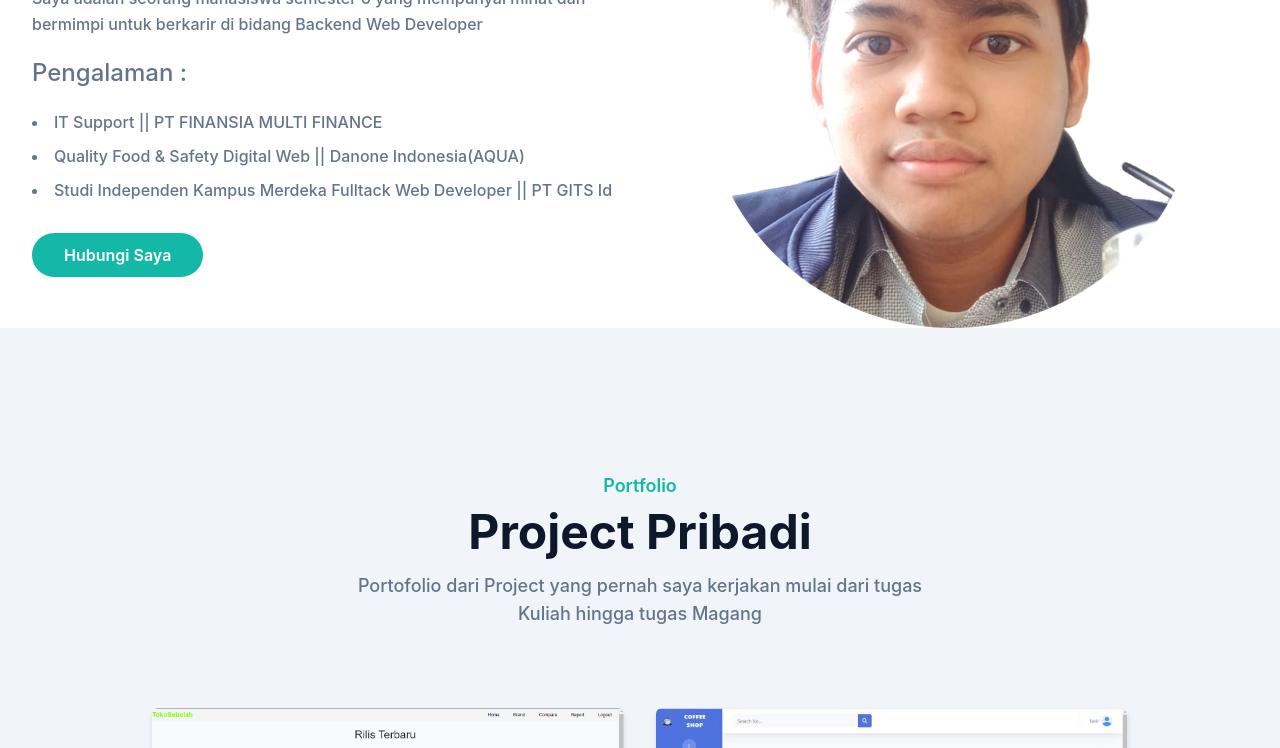
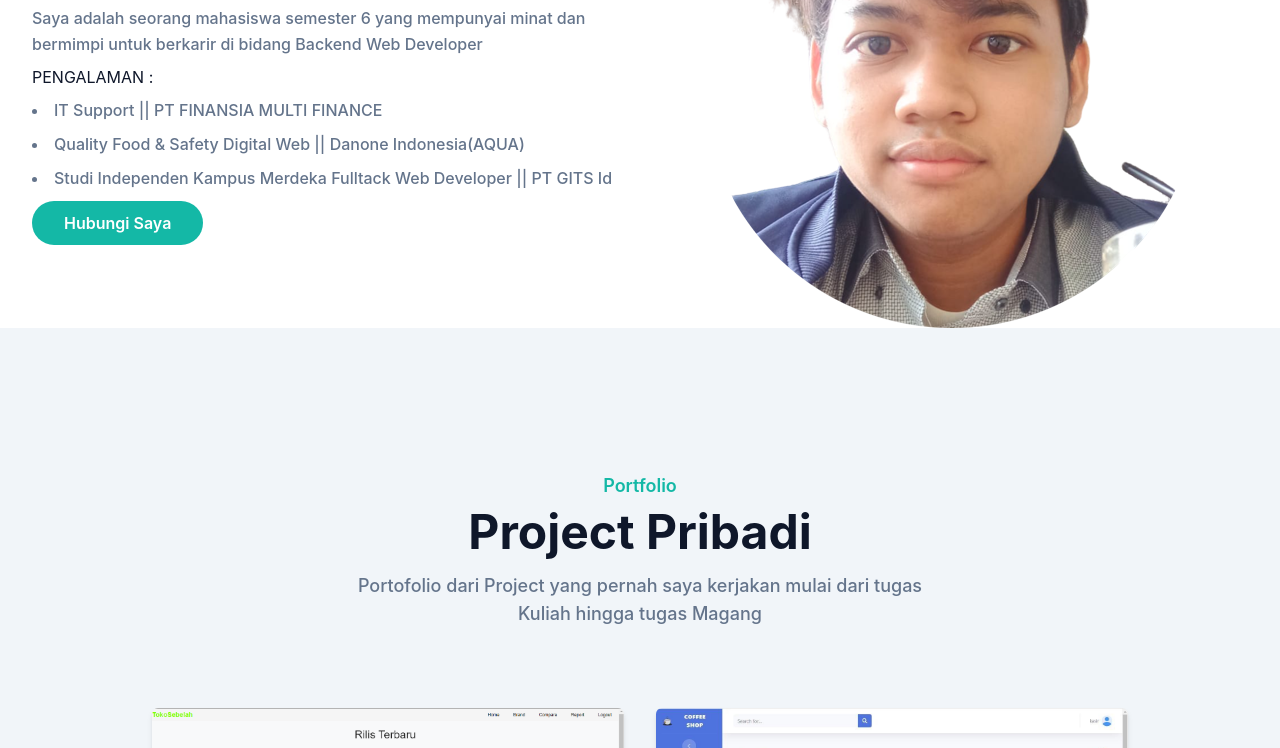
Before and after one commit to yoga-nditya/portofolio-yoga.github.io, a website: page index.html in a window 1280 px wide. Shown: the part 352-1100 px from the top of the page. Drawn offline with Linux system fonts and the light colour scheme.

Commit message:
initial commit

```diff
--- a/index.html
+++ b/index.html
@@ -70,13 +70,13 @@
         <div class="flex flex-wrap">
           <div class="w-full self-center px-4 lg:w-1/2">
             <h1 class="text-base font-semibold text-primary md:text-xl">Halo nama saya <span class="mt-1 block text-4xl font-bold text-dark dark:text-white lg:text-5xl">Yoga Aditya Nugraha</span></h1>
-            <h2 class="mb-5 text-lg font-medium text-secondary lg:text-2xl">Informatika || <span class="text-dark dark:text-white">Universitas Nasional</span></h2>
-            <p class="mb-5 font-medium leading-relaxed text-secondary">Saya adalah seorang mahasiswa semester 6 yang mempunyai minat dan bermimpi untuk berkarir di bidang Backend Web Developer</p>
+            <h2 class="mb-2 text-lg font-medium text-secondary lg:text-2xl">Informatika || <span class="text-dark dark:text-white">Universitas Nasional</span></h2>
+            <p class="mb-2 font-medium leading-relaxed text-secondary">Saya adalah seorang mahasiswa semester 6 yang mempunyai minat dan bermimpi untuk berkarir di bidang Backend Web Developer</p>
 
-            <h2 class="mb-5 text-lg font-medium text-secondary lg:text-2xl">Pengalaman : </h2>
-            <li class="mb-2 font-medium leading-relaxed text-secondary">IT Support || PT FINANSIA MULTI FINANCE</li>
+            <h1><span class="mb-10 text-dark dark:text-white">PENGALAMAN :</span></h1>
+            <li class="mt-2 mb-2 font-medium leading-relaxed text-secondary">IT Support || PT FINANSIA MULTI FINANCE</li>
             <li class="mb-2 font-medium leading-relaxed text-secondary">Quality Food & Safety Digital Web || Danone Indonesia(AQUA)</li>
-            <li class="mb-10 font-medium leading-relaxed text-secondary">Studi Independen Kampus Merdeka Fulltack Web Developer || PT GITS Id</li>
+            <li class="mb-5 font-medium leading-relaxed text-secondary">Studi Independen Kampus Merdeka Fulltack Web Developer || PT GITS Id</li>
             <a href="#contact" class="rounded-full bg-primary py-3 px-8 text-base font-semibold text-white transition duration-300 ease-in-out hover:opacity-80 hover:shadow-lg">Hubungi Saya</a>
           </div>
           <div class="w-full self-end px-4 lg:w-1/2">
```
